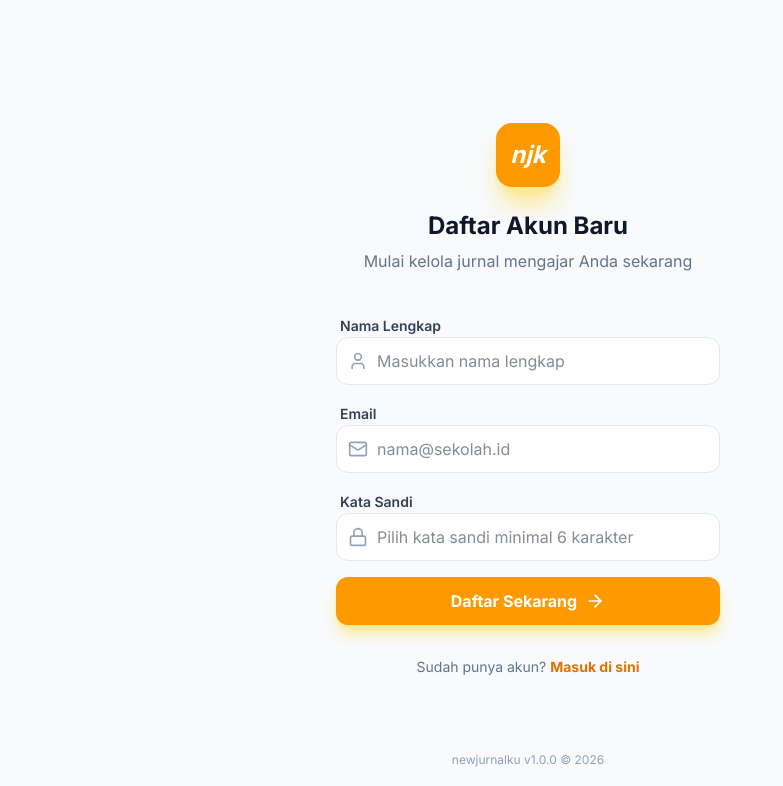
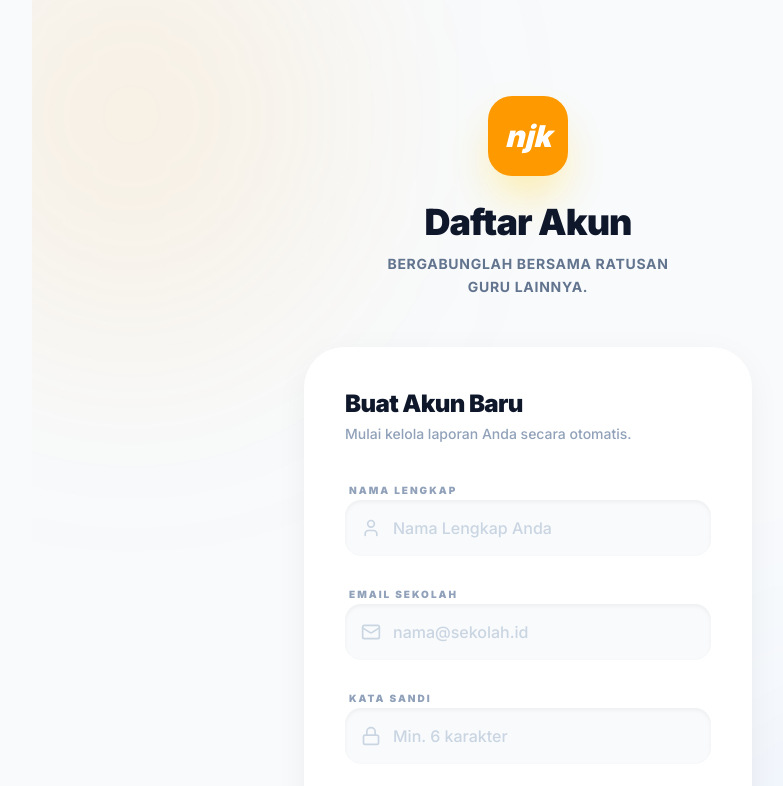
Before and after one commit to phatus/newjrnalku, a Next.js app: page /register in a window 1280 px wide. Shown: the top 786 px of the page, without its empty margins (256-1039 px from the left). Built offline with nearby package versions, Linux system fonts and the light colour scheme; no server answers.

Commit message:
Center login and register pages, fix version footer spacing

```diff
--- a/src/app/login/page.tsx
+++ b/src/app/login/page.tsx
@@ -18,73 +18,38 @@ export default function LoginPage() {
     };
 
     return (
-        <div className="flex min-h-[100dvh] bg-white overflow-hidden">
-            {/* Left Side: Branding & Slogan (Visible only on desktop) */}
-            <div className="hidden lg:flex lg:w-1/2 relative bg-slate-900 items-center justify-center p-12 overflow-hidden">
-                {/* Decorative Elements */}
-                <div className="absolute top-[-10%] left-[-10%] w-[40%] h-[40%] bg-amber-500/20 rounded-full blur-[120px]" />
-                <div className="absolute bottom-[-10%] right-[-10%] w-[50%] h-[50%] bg-blue-500/10 rounded-full blur-[120px]" />
+        <div className="flex flex-col min-h-[100dvh] bg-slate-50 relative overflow-x-hidden">
+            {/* Background Decorative Elements */}
+            <div className="absolute top-[-10%] right-[-10%] w-[40%] h-[40%] bg-amber-500/10 rounded-full blur-[120px] pointer-events-none" />
+            <div className="absolute bottom-[-10%] left-[-10%] w-[50%] h-[50%] bg-blue-500/5 rounded-full blur-[120px] pointer-events-none" />
 
-                <div className="relative z-10 max-w-lg w-full">
-                    <div className="inline-flex items-center gap-2 px-4 py-2 rounded-full bg-white/10 border border-white/20 backdrop-blur-md text-amber-400 text-xs font-black uppercase tracking-[0.2em] mb-8 animate-in fade-in slide-in-from-bottom-4 duration-700">
-                        <ShieldCheck size={14} />
-                        Trusted by Teachers
+            <div className="flex-1 flex flex-col justify-center items-center p-6 sm:p-12 relative z-10 w-full">
+                <div className="max-w-md w-full py-12">
+                    {/* Logo Section */}
+                    <div className="mb-12 flex flex-col items-center gap-6">
+                        <div className="h-20 w-20 rounded-3xl bg-amber-500 flex items-center justify-center text-white shadow-2xl shadow-amber-200 animate-in zoom-in duration-700">
+                            <span className="text-3xl font-black italic">njk</span>
                         </div>
-
-                    <h1 className="text-6xl font-black text-white leading-[1.1] tracking-tight mb-6 animate-in fade-in slide-in-from-bottom-6 duration-700 delay-100">
+                        <div className="text-center space-y-2">
+                            <h1 className="text-4xl font-black text-slate-900 tracking-tight leading-tight">
                                 Satu Platform,<br />
-                        <span className="text-amber-500 text-6xl italic leading-tight">Solusi Terpadu.</span>
+                                <span className="text-amber-500 italic">Solusi Terpadu.</span>
                             </h1>
-
-                    <p className="text-lg text-slate-400 font-medium leading-relaxed mb-10 animate-in fade-in slide-in-from-bottom-8 duration-700 delay-200">
-                        Optimalkan pelaporan Anda. Tiga laporan utama otomatis dalam satu aplikasi yang dirancang khusus untuk efisiensi guru.
+                            <p className="text-slate-500 font-bold max-w-xs mx-auto text-sm leading-relaxed uppercase tracking-wider">
+                                Optimalkan pelaporan Anda dalam satu aplikasi efisien.
                             </p>
-
-                    <div className="grid grid-cols-1 gap-6 animate-in fade-in slide-in-from-bottom-10 duration-700 delay-300">
-                        {[
-                            { icon: BookOpen, label: "Jurnal Harian", desc: "Catat aktivitas mendetail setiap hari" },
-                            { icon: Layout, label: "Rekap Mengajar", desc: "Automasi laporan kelas dan siswa" },
-                            { icon: BarChart3, label: "Poin Kinerja", desc: "Pantau pencapaian RHK secara real-time" }
-                        ].map((item, i) => (
-                            <div key={i} className="flex items-center gap-4 group">
-                                <div className="h-12 w-12 rounded-2xl bg-white/5 border border-white/10 flex items-center justify-center text-amber-500 group-hover:bg-amber-500 group-hover:text-white transition-all duration-300">
-                                    <item.icon size={20} />
-                                </div>
-                                <div>
-                                    <p className="text-white font-bold tracking-tight">{item.label}</p>
-                                    <p className="text-slate-500 text-sm">{item.desc}</p>
-                                </div>
-                            </div>
-                        ))}
                         </div>
                     </div>
 
-                <div className="absolute bottom-10 left-12">
-                    <p className="text-slate-600 text-sm font-bold tracking-widest uppercase">NewJurnalku v1.0.0 &copy; 2026</p>
-                </div>
-            </div>
-
-            {/* Right Side: Login Form */}
-            <div className="w-full lg:w-1/2 flex flex-col justify-center p-8 sm:p-12 lg:p-20 bg-slate-50/50 relative">
-                <div className="max-w-md w-full mx-auto">
-                    {/* Mobile Logo */}
-                    <div className="lg:hidden mb-12 flex items-center gap-3">
-                        <div className="h-12 w-12 rounded-2xl bg-amber-500 flex items-center justify-center text-white shadow-lg shadow-amber-200">
-                            <span className="text-xl font-black italic">njk</span>
-                        </div>
-                        <h2 className="text-2xl font-black text-slate-900 tracking-tight leading-none uppercase">
-                            NewJurnalku
-                        </h2>
-                    </div>
-
-                    <div className="mb-10 lg:mb-12">
-                        <h2 className="text-3xl font-black text-slate-900 tracking-tight mb-2">Selamat Datang</h2>
-                        <p className="text-slate-500 font-medium">Lanjutkan produktivitas Anda hari ini.</p>
+                    <div className="bg-white p-8 sm:p-10 rounded-[2.5rem] shadow-[0_8px_40px_-12px_rgba(0,0,0,0.1)] border border-white relative group">
+                        <div className="mb-8">
+                            <h2 className="text-2xl font-black text-slate-900 tracking-tight mb-1">Masuk Kembali</h2>
+                            <p className="text-slate-400 text-sm font-medium">Lanjutkan produktivitas harian Anda.</p>
                         </div>
 
                         {message && (
                             <div className={cn(
-                            "mb-8 p-5 rounded-[1.5rem] border flex items-start gap-3 animate-in fade-in slide-in-from-top-4 duration-500",
+                                "mb-8 p-5 rounded-2xl border flex items-start gap-3 animate-in fade-in slide-in-from-top-4 duration-500",
                                 type === 'error' ? "bg-red-50 border-red-100 text-red-700" : "bg-green-50 border-green-100 text-green-700"
                             )}>
                                 {type === 'error' ? (
@@ -92,38 +57,38 @@ export default function LoginPage() {
                                 ) : (
                                     <CheckCircle2 className="h-5 w-5 shrink-0 mt-0.5" />
                                 )}
-                            <p className="text-sm font-black tracking-tight uppercase leading-relaxed">{message}</p>
+                                <p className="text-xs font-black tracking-tight uppercase leading-relaxed">{message}</p>
                             </div>
                         )}
 
                         <form action={login} onSubmit={handleSubmit} className="space-y-6">
                             <div className="space-y-2">
-                            <label className="text-xs font-black text-slate-400 uppercase tracking-[0.15em] ml-1">Email Sekolah</label>
-                            <div className="relative group">
-                                <Mail className="absolute left-4 top-1/2 -translate-y-1/2 h-5 w-5 text-slate-300 group-focus-within:text-amber-500 transition-colors" />
+                                <label className="text-[10px] font-black text-slate-400 uppercase tracking-[0.2em] ml-1">Email Sekolah</label>
+                                <div className="relative group/input">
+                                    <Mail className="absolute left-4 top-1/2 -translate-y-1/2 h-5 w-5 text-slate-300 group-focus-within/input:text-amber-500 transition-colors" />
                                     <input
                                         type="email"
                                         name="email"
                                         placeholder="nama@sekolah.id"
                                         required
-                                    className="w-full h-14 pl-12 pr-4 rounded-2xl border-none bg-white shadow-[0_4px_20px_-4px_rgba(0,0,0,0.05)] focus:ring-2 focus:ring-amber-500 transition-all text-slate-900 font-bold placeholder:font-medium placeholder:text-slate-300"
+                                        className="w-full h-14 pl-12 pr-4 rounded-2xl border-none bg-slate-50 focus:bg-white focus:ring-2 focus:ring-amber-500 transition-all text-slate-900 font-bold placeholder:font-medium placeholder:text-slate-300 shadow-inner"
                                     />
                                 </div>
                             </div>
 
                             <div className="space-y-2">
                                 <div className="flex justify-between items-center ml-1">
-                                <label className="text-xs font-black text-slate-400 uppercase tracking-[0.15em]">Kata Sandi</label>
-                                <Link href="/forgot-password" title="Lupa Kata Sandi" className="text-[11px] font-black text-amber-600 hover:text-amber-700 uppercase tracking-widest transition-colors">Lupa sandi?</Link>
+                                    <label className="text-[10px] font-black text-slate-400 uppercase tracking-[0.2em]">Kata Sandi</label>
+                                    <Link href="/forgot-password" title="Lupa Kata Sandi" className="text-[10px] font-black text-amber-600 hover:text-amber-700 uppercase tracking-widest transition-colors">Lupa sandi?</Link>
                                 </div>
-                            <div className="relative group">
-                                <Lock className="absolute left-4 top-1/2 -translate-y-1/2 h-5 w-5 text-slate-300 group-focus-within:text-amber-500 transition-colors" />
+                                <div className="relative group/input">
+                                    <Lock className="absolute left-4 top-1/2 -translate-y-1/2 h-5 w-5 text-slate-300 group-focus-within/input:text-amber-500 transition-colors" />
                                     <input
                                         type="password"
                                         name="password"
                                         placeholder="••••••••"
                                         required
-                                    className="w-full h-14 pl-12 pr-4 rounded-2xl border-none bg-white shadow-[0_4px_20px_-4px_rgba(0,0,0,0.05)] focus:ring-2 focus:ring-amber-500 transition-all text-slate-900 font-bold placeholder:font-medium placeholder:text-slate-300"
+                                        className="w-full h-14 pl-12 pr-4 rounded-2xl border-none bg-slate-50 focus:bg-white focus:ring-2 focus:ring-amber-500 transition-all text-slate-900 font-bold placeholder:font-medium placeholder:text-slate-300 shadow-inner"
                                     />
                                 </div>
                             </div>
@@ -131,7 +96,7 @@ export default function LoginPage() {
                             <button
                                 type="submit"
                                 disabled={loading}
-                            className="w-full h-14 flex items-center justify-center gap-3 rounded-2xl bg-amber-500 text-white font-black text-sm uppercase tracking-[0.2em] shadow-xl shadow-amber-500/20 active:scale-[0.98] transition-all disabled:opacity-70 disabled:active:scale-100 hover:bg-amber-600"
+                                className="w-full h-14 flex items-center justify-center gap-3 rounded-2xl bg-slate-900 text-white font-black text-sm uppercase tracking-[0.2em] shadow-xl shadow-slate-900/20 active:scale-[0.98] transition-all disabled:opacity-70 disabled:active:scale-100 hover:bg-slate-800"
                             >
                                 {loading ? (
                                     <Loader2 className="h-6 w-6 animate-spin" />
@@ -144,17 +109,20 @@ export default function LoginPage() {
                             </button>
                         </form>
 
-                    <div className="mt-12 text-center">
-                        <p className="text-sm font-bold text-slate-400">
-                            Belum punya akun? <Link href="/register" title="Daftar Akun" className="text-amber-600 hover:text-amber-700 underline underline-offset-4 decoration-2 transition-all">Daftar secara gratis</Link>
+                        <div className="mt-10 text-center">
+                            <p className="text-xs font-bold text-slate-400">
+                                Belum punya akun? <Link href="/register" title="Daftar Akun" className="text-amber-600 hover:text-amber-700 font-black uppercase tracking-widest transition-all ml-1">Daftar Gratis</Link>
                             </p>
                         </div>
                     </div>
+                </div>
+            </div>
 
-                {/* Mobile version copyright */}
-                <div className="lg:hidden absolute bottom-8 left-0 w-full text-center">
-                    <p className="text-[10px] font-black text-slate-300 uppercase tracking-widest">NewJurnalku v1.0.0 &copy; 2026</p>
-                </div>
+            {/* Footer / Version Section with more breathing room */}
+            <div className="w-full py-12 text-center mt-auto animate-in fade-in slide-in-from-bottom-2 duration-1000">
+                <p className="text-[11px] font-black text-slate-300 uppercase tracking-[0.3em] hover:text-slate-400 transition-colors cursor-default">
+                    NEWJURNALKU V1.0.1 <span className="mx-2 text-slate-200">|</span> &copy; 2026
+                </p>
             </div>
         </div>
     );
--- a/src/app/register/page.tsx
+++ b/src/app/register/page.tsx
@@ -18,70 +18,86 @@ export default function RegisterPage() {
     };
 
     return (
-        <div className="flex flex-col min-h-[100dvh] px-6 pt-12 pb-8 bg-slate-50">
-            <div className="flex-1 flex flex-col justify-center max-w-sm mx-auto w-full">
-                <div className="mb-10 text-center">
-                    <div className="inline-flex h-16 w-16 items-center justify-center rounded-2xl bg-amber-500 text-white shadow-xl shadow-amber-200 mb-6">
-                        <span className="text-2xl font-bold italic">njk</span>
+        <div className="flex flex-col min-h-[100dvh] bg-slate-50 relative overflow-x-hidden">
+            {/* Background Decorative Elements */}
+            <div className="absolute top-[-10%] left-[-10%] w-[40%] h-[40%] bg-amber-500/10 rounded-full blur-[120px] pointer-events-none" />
+            <div className="absolute bottom-[-10%] right-[-10%] w-[50%] h-[50%] bg-blue-500/5 rounded-full blur-[120px] pointer-events-none" />
+
+            <div className="flex-1 flex flex-col justify-center items-center p-6 sm:p-12 relative z-10 w-full">
+                <div className="max-w-md w-full py-12">
+                    {/* Logo Section */}
+                    <div className="mb-12 flex flex-col items-center gap-6">
+                        <div className="h-20 w-20 rounded-3xl bg-amber-500 flex items-center justify-center text-white shadow-2xl shadow-amber-200 animate-in zoom-in duration-700">
+                            <span className="text-3xl font-black italic">njk</span>
                         </div>
-                    <h1 className="text-2xl font-bold text-slate-900 leading-tight">Daftar Akun Baru</h1>
-                    <p className="text-slate-500 mt-2">Mulai kelola jurnal mengajar Anda sekarang</p>
+                        <div className="text-center space-y-2">
+                            <h1 className="text-4xl font-black text-slate-900 tracking-tight leading-tight">Daftar Akun</h1>
+                            <p className="text-slate-500 font-bold max-w-xs mx-auto text-sm leading-relaxed uppercase tracking-wider">
+                                Bergabunglah bersama ratusan guru lainnya.
+                            </p>
+                        </div>
+                    </div>
+
+                    <div className="bg-white p-8 sm:p-10 rounded-[2.5rem] shadow-[0_8px_40px_-12px_rgba(0,0,0,0.1)] border border-white relative group">
+                        <div className="mb-8">
+                            <h2 className="text-2xl font-black text-slate-900 tracking-tight mb-1">Buat Akun Baru</h2>
+                            <p className="text-slate-400 text-sm font-medium">Mulai kelola laporan Anda secara otomatis.</p>
                         </div>
 
                         {message && (
                             <div className={cn(
-                        "mb-6 p-4 rounded-xl border flex items-start gap-3 animate-in fade-in slide-in-from-top-2 duration-300",
-                        type === 'error' ? "bg-red-50 border-red-100 text-red-600" : "bg-green-50 border-green-100 text-green-600"
+                                "mb-8 p-5 rounded-2xl border flex items-start gap-3 animate-in fade-in slide-in-from-top-4 duration-500",
+                                type === 'error' ? "bg-red-50 border-red-100 text-red-700" : "bg-green-50 border-green-100 text-green-700"
                             )}>
                                 {type === 'error' ? (
                                     <AlertCircle className="h-5 w-5 shrink-0 mt-0.5" />
                                 ) : (
                                     <CheckCircle2 className="h-5 w-5 shrink-0 mt-0.5" />
                                 )}
-                        <p className="text-sm font-medium">{message}</p>
+                                <p className="text-xs font-black tracking-tight uppercase leading-relaxed">{message}</p>
                             </div>
                         )}
 
-                <form action={register} onSubmit={handleSubmit} className="space-y-4">
-                    <div className="space-y-1">
-                        <label className="text-sm font-semibold text-slate-700 ml-1">Nama Lengkap</label>
-                        <div className="relative group">
-                            <User className="absolute left-3 top-1/2 -translate-y-1/2 h-5 w-5 text-slate-400 group-focus-within:text-amber-500 transition-colors" />
+                        <form action={register} onSubmit={handleSubmit} className="space-y-6">
+                            <div className="space-y-2">
+                                <label className="text-[10px] font-black text-slate-400 uppercase tracking-[0.2em] ml-1">Nama Lengkap</label>
+                                <div className="relative group/input">
+                                    <User className="absolute left-4 top-1/2 -translate-y-1/2 h-5 w-5 text-slate-300 group-focus-within/input:text-amber-500 transition-colors" />
                                     <input
                                         type="text"
                                         name="full_name"
-                                placeholder="Masukkan nama lengkap"
+                                        placeholder="Nama Lengkap Anda"
                                         required
-                                className="w-full h-12 pl-10 pr-4 rounded-xl border border-slate-200 bg-white focus:outline-none focus:ring-2 focus:ring-amber-500/20 focus:border-amber-500 transition-all text-slate-900"
+                                        className="w-full h-14 pl-12 pr-4 rounded-2xl border-none bg-slate-50 focus:bg-white focus:ring-2 focus:ring-amber-500 transition-all text-slate-900 font-bold placeholder:font-medium placeholder:text-slate-300 shadow-inner"
                                     />
                                 </div>
                             </div>
 
-                    <div className="space-y-1">
-                        <label className="text-sm font-semibold text-slate-700 ml-1">Email</label>
-                        <div className="relative group">
-                            <Mail className="absolute left-3 top-1/2 -translate-y-1/2 h-5 w-5 text-slate-400 group-focus-within:text-amber-500 transition-colors" />
+                            <div className="space-y-2">
+                                <label className="text-[10px] font-black text-slate-400 uppercase tracking-[0.2em] ml-1">Email Sekolah</label>
+                                <div className="relative group/input">
+                                    <Mail className="absolute left-4 top-1/2 -translate-y-1/2 h-5 w-5 text-slate-300 group-focus-within/input:text-amber-500 transition-colors" />
                                     <input
                                         type="email"
                                         name="email"
                                         placeholder="nama@sekolah.id"
                                         required
-                                className="w-full h-12 pl-10 pr-4 rounded-xl border border-slate-200 bg-white focus:outline-none focus:ring-2 focus:ring-amber-500/20 focus:border-amber-500 transition-all text-slate-900"
+                                        className="w-full h-14 pl-12 pr-4 rounded-2xl border-none bg-slate-50 focus:bg-white focus:ring-2 focus:ring-amber-500 transition-all text-slate-900 font-bold placeholder:font-medium placeholder:text-slate-300 shadow-inner"
                                     />
                                 </div>
                             </div>
 
-                    <div className="space-y-1">
-                        <label className="text-sm font-semibold text-slate-700 ml-1">Kata Sandi</label>
-                        <div className="relative group">
-                            <Lock className="absolute left-3 top-1/2 -translate-y-1/2 h-5 w-5 text-slate-400 group-focus-within:text-amber-500 transition-colors" />
+                            <div className="space-y-2">
+                                <label className="text-[10px] font-black text-slate-400 uppercase tracking-[0.2em] ml-1">Kata Sandi</label>
+                                <div className="relative group/input">
+                                    <Lock className="absolute left-4 top-1/2 -translate-y-1/2 h-5 w-5 text-slate-300 group-focus-within/input:text-amber-500 transition-colors" />
                                     <input
                                         type="password"
                                         name="password"
-                                placeholder="Pilih kata sandi minimal 6 karakter"
+                                        placeholder="Min. 6 karakter"
                                         required
                                         minLength={6}
-                                className="w-full h-12 pl-10 pr-4 rounded-xl border border-slate-200 bg-white focus:outline-none focus:ring-2 focus:ring-amber-500/20 focus:border-amber-500 transition-all text-slate-900"
+                                        className="w-full h-14 pl-12 pr-4 rounded-2xl border-none bg-slate-50 focus:bg-white focus:ring-2 focus:ring-amber-500 transition-all text-slate-900 font-bold placeholder:font-medium placeholder:text-slate-300 shadow-inner"
                                     />
                                 </div>
                             </div>
@@ -89,10 +105,10 @@ export default function RegisterPage() {
                             <button
                                 type="submit"
                                 disabled={loading}
-                        className="w-full h-12 mt-4 flex items-center justify-center gap-2 rounded-xl bg-amber-500 text-white font-bold shadow-lg shadow-amber-200 active:scale-[0.98] transition-all disabled:opacity-70 disabled:active:scale-100"
+                                className="w-full h-14 flex items-center justify-center gap-3 rounded-2xl bg-slate-900 text-white font-black text-sm uppercase tracking-[0.2em] shadow-xl shadow-slate-900/20 active:scale-[0.98] transition-all disabled:opacity-70 disabled:active:scale-100 hover:bg-slate-800"
                             >
                                 {loading ? (
-                            <Loader2 className="h-5 w-5 animate-spin" />
+                                    <Loader2 className="h-6 w-6 animate-spin" />
                                 ) : (
                                     <>
                                         <span>Daftar Sekarang</span>
@@ -102,13 +118,20 @@ export default function RegisterPage() {
                             </button>
                         </form>
 
-                <div className="mt-8 text-center text-sm text-slate-500">
-                    Sudah punya akun? <Link href="/login" className="font-bold text-amber-600 hover:text-amber-700">Masuk di sini</Link>
+                        <div className="mt-10 text-center">
+                            <p className="text-xs font-bold text-slate-400">
+                                Sudah punya akun? <Link href="/login" className="text-amber-600 hover:text-amber-700 font-black uppercase tracking-widest transition-all ml-1">Masuk Sekarang</Link>
+                            </p>
+                        </div>
+                    </div>
                 </div>
             </div>
 
-            <div className="mt-auto text-center">
-                <p className="text-xs text-slate-400">newjurnalku v1.0.0 &copy; 2026</p>
+            {/* Footer / Version Section with more breathing room */}
+            <div className="w-full py-12 text-center mt-auto animate-in fade-in slide-in-from-bottom-2 duration-1000">
+                <p className="text-[11px] font-black text-slate-300 uppercase tracking-[0.3em] hover:text-slate-400 transition-colors cursor-default">
+                    NEWJURNALKU V1.0.1 <span className="mx-2 text-slate-200">|</span> &copy; 2026
+                </p>
             </div>
         </div>
     );
```
Lines whose indentation alone changed are shown as unchanged.
